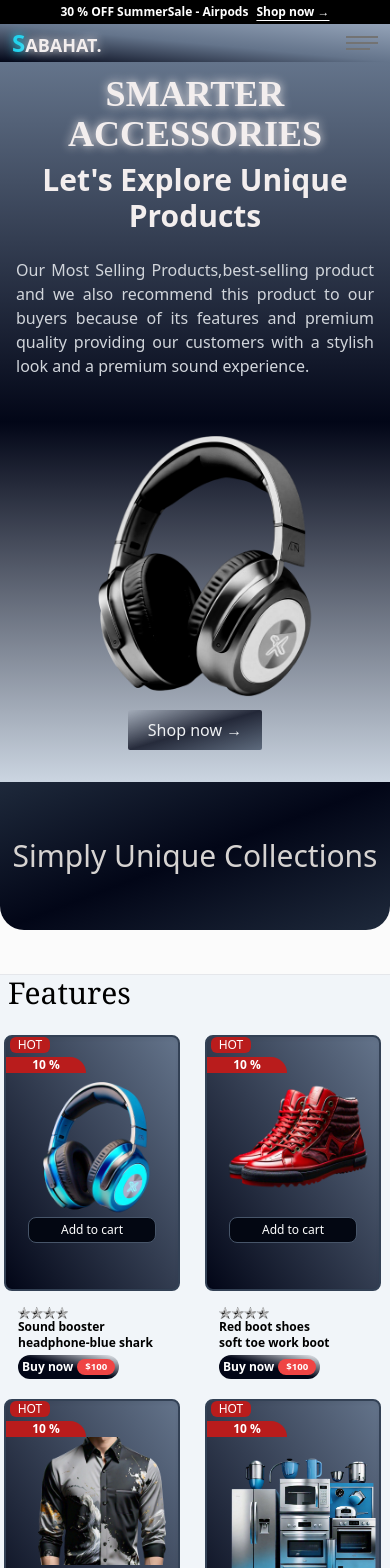
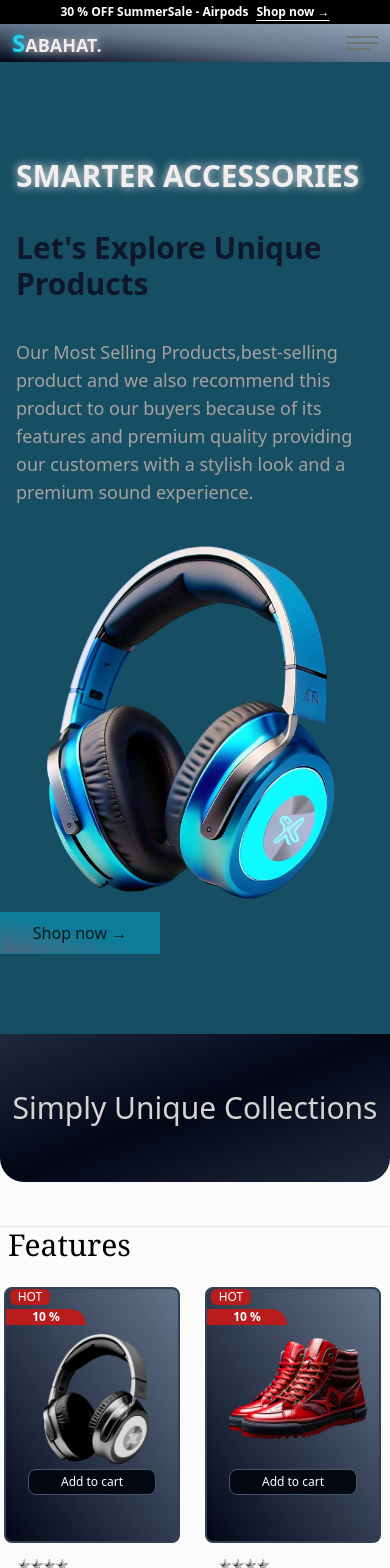
Before and after one commit to Sabahat-Shakeel/UI-UX-web-site, a Next.js app: page / in a window 390 px wide. Shown: the top 1568 px of the page. Built offline with nearby package versions, Linux system fonts and the light colour scheme.

Commit message:
first commit

```diff
--- a/src/app/feature/page.tsx
+++ b/src/app/feature/page.tsx
@@ -2,7 +2,7 @@ import Image from "next/image";
 import Rank from "../rankstar/page";
 export default function Features() {
   return (
-    <div className="bg-slate-100 via-slate-900 from-slate-900 sm:mt-4 h-screen sm:ml-3 sm:mr-3 flex-wrap">
+    <div className=" via-slate-900 from-slate-900 sm:mt-4 h-screen sm:ml-3 sm:mr-3 flex-wrap">
       <hr />
 
       <div className="font-serif font-thin">
@@ -19,7 +19,7 @@ export default function Features() {
             10 %{" "}
           </span>
           <Image
-            src="/fone.png"
+            src="/hero2.png"
             alt="headphone"
             width={220}
             height={200}
--- a/src/app/landing/page.tsx
+++ b/src/app/landing/page.tsx
@@ -1,42 +1,32 @@
 import Image from "next/image";
-export default function Home() {
+
+export default function Hero2() {
   return (
-    <main className=" sm:h-screen portrait:h-[45rem] bg-gradient-to-t from-slate-300 to-slate-500  via-slate-950 ">
-      <section className="sm:flex gap-6  items-center  portrait:grid">
-        <div className="flex-1  z-20  ">
-          <h1 className=" sm:ml-6  font-bold font-[Apple] sm:text-6xl text-center sm:leading-[60px] portrait:text-4xl portrait:mt-3 ">
-            SMARTER ACCESSORIES{" "}
+    <div className="sm:flex py-20 flex-wrap min-h-screen min-w-full bg-cyan-900 ">
+      <div className=" space-y-9 p-4">
+        <h1 className="sm:text-5xl text-3xl  font-bold ">
+          SMARTER ACCESSORIES
         </h1>
-          <h3 className="sm:ml-11 font-bold font-[Apple sm:text-4xl text-center sm:leading-[60px] portrait:text-3xl portrait:mt-2">
+        <h3 className="sm:text-5xl text-3xl font-bold  text-slate-900">
+          {" "}
           Let&apos;s Explore Unique Products
         </h3>
-          <p className="sm:text-base sm:ml-20 text-gray-300 mt-2 portrait:flex portrait:text-base  portrait:text-justify portrait:p-4 ">
+        <p className="text-lg text-stone-400 max-w-3xl text-wrap">
           Our Most Selling Products,best-selling product and we also recommend
-            this product to our buyers because of its features and premium
-            quality providing our customers with a stylish look and a premium
-            sound experience.
+          this product to our buyers because of its features and premium quality
+          providing our customers with a stylish look and a premium sound
+          experience.
         </p>
-
-          <button className="  portrait:hidden sm:ml-20 bg-gradient-to-tl via-slate-950 animate-pulse from-slate-600  hover:animate-none hover:bg-slate-900  text-white py-2 mt-5 sm:px-11 outline-none rounded-sm">
+        <button className="portrait:hidden flex justify-center py-2  border-cyan-600 border w-40  bg-gradient-to-tr to-cyan-600 via-cyan-600 from-slate-950 animate-pulse">
           Shop now &#8594;
         </button>
       </div>
-
-        <div className="flex-1 z-10  ">
-          <Image
-            width={500}
-            height={500}
-            src="/hero2.png"
-            alt="headphone"
-            className="sm:mt-11 transition-transform duration-100  portrait:flex portrait:w-72  portrait:ml-16 "
-          />
-          <div className="sm:hidden portrait:flex portrait:justify-center ">
-            <button className=" sm:hidden portrait:px-5 bg-gradient-to-tl rounded-sm via-slate-950 animate-pulse from-slate-600 text-white py-2 mt-1 ">
+      <div className="flex-shrink-0 flex-row justify-center flex ">
+        <Image src="/fone.png" alt="" width={400} height={300} />
+      </div>
+      <button className="sm:hidden flex justify-center py-2 border-cyan-600 border w-40  bg-gradient-to-tr to-cyan-600 via-cyan-600 from-slate-500 animate-pulse">
           Shop now &#8594;
         </button>
     </div>
-        </div>
-      </section>
-    </main>
   );
 }
--- a/src/app/navbar/page.tsx
+++ b/src/app/navbar/page.tsx
@@ -62,7 +62,7 @@ function Header() {
         </div>
       </div>
 
-      <header className="portrait:hidden sticky top-0 z-20 flex justify-between py-2 bg-gradient-to-tr to-slate-700 via-slate-300 from-slate-900">
+      <header className="portrait:hidden sticky top-0 z-20 flex justify-between py-2 bg-gradient-to-tr to-cyan-700 via-cyan-900 from-cyan-400">
         <h1 className="ml-16 text-lg font-bold portrait:hidden sticky top-0 z-30 first-letter:text-2xl first-letter:text-cyan-400">
           {" "}
           SABAHAT.
--- a/src/app/para/page.tsx
+++ b/src/app/para/page.tsx
@@ -1,10 +1,15 @@
 export default function Para() {
   return (
-    <div className=" bg-gradient-to-b to-cyan-950 via-slate-950 from-slate-900 portrait:text-center sm:text-5xl portrait:text-2xl flex flex-wrap place-items-center sm:text-balance font-semibold mt-28 portrait:flex-wrab  portrait:leading-[2.5rem] font-[Helvetica] text-blue-400 dark:text-stone-300 rounded-md shadow-slate-600 shadow-lg w-[98%] sm:leading-[4.5rem]  sm:p-8 sm:ml-[0.9rem] sm:min-h-[80vh] ">
-      <p>
+    <div>
+      <div className="flex-wrap border border-slate-800 bg-cyan-900 p-11 mt-28 m-2 text-2xl text-stone-400 text-pretty ">
+        <p>
         Sabahat&apos;s Elegant E-Commerce Web Application Designer, E-Commerce
         Website Application Building Platforms For Online Stores In 2024 .{" "}
-      </p>
+        </p>
+        <button className="py-2 px-6 border mt-11 rounded-lg bg-orange-500 text-black border-orange-400">
+          GitHub
+        </button>
+      </div>
     </div>
   );
 }
```
Lines whose indentation alone changed are shown as unchanged.
